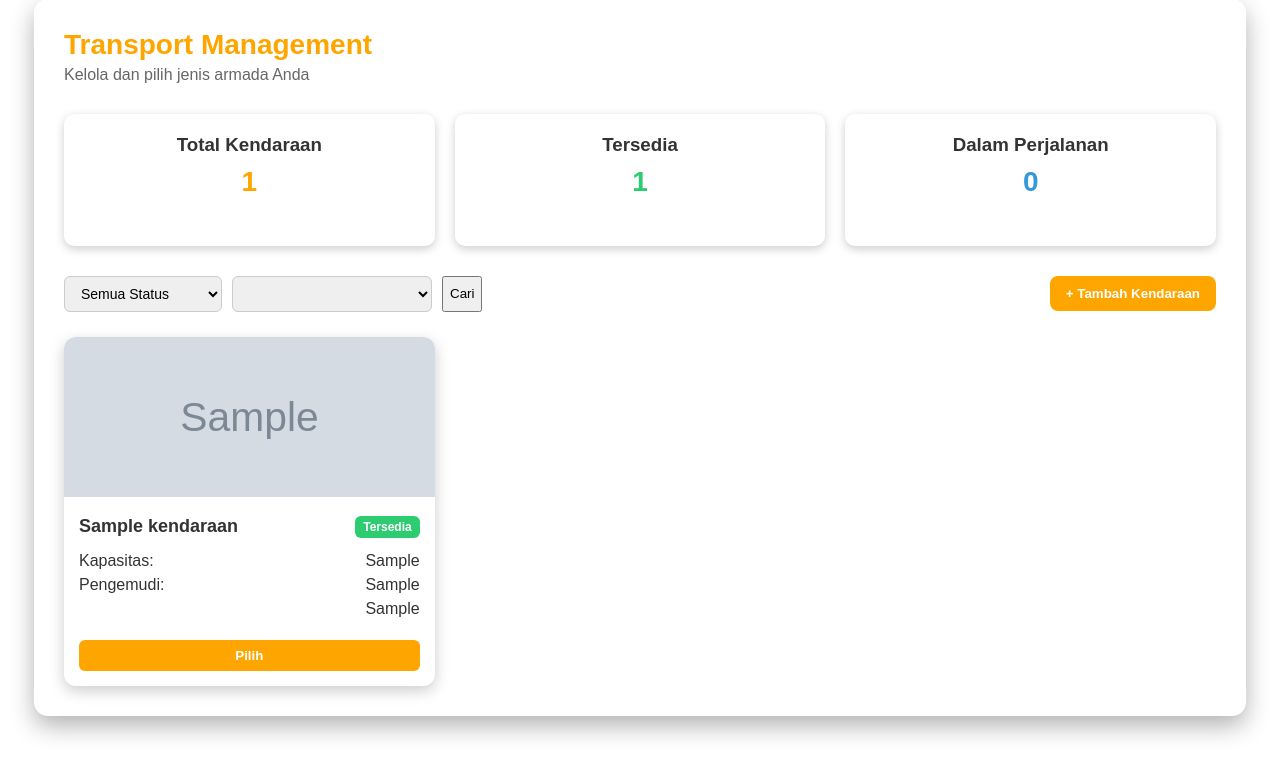
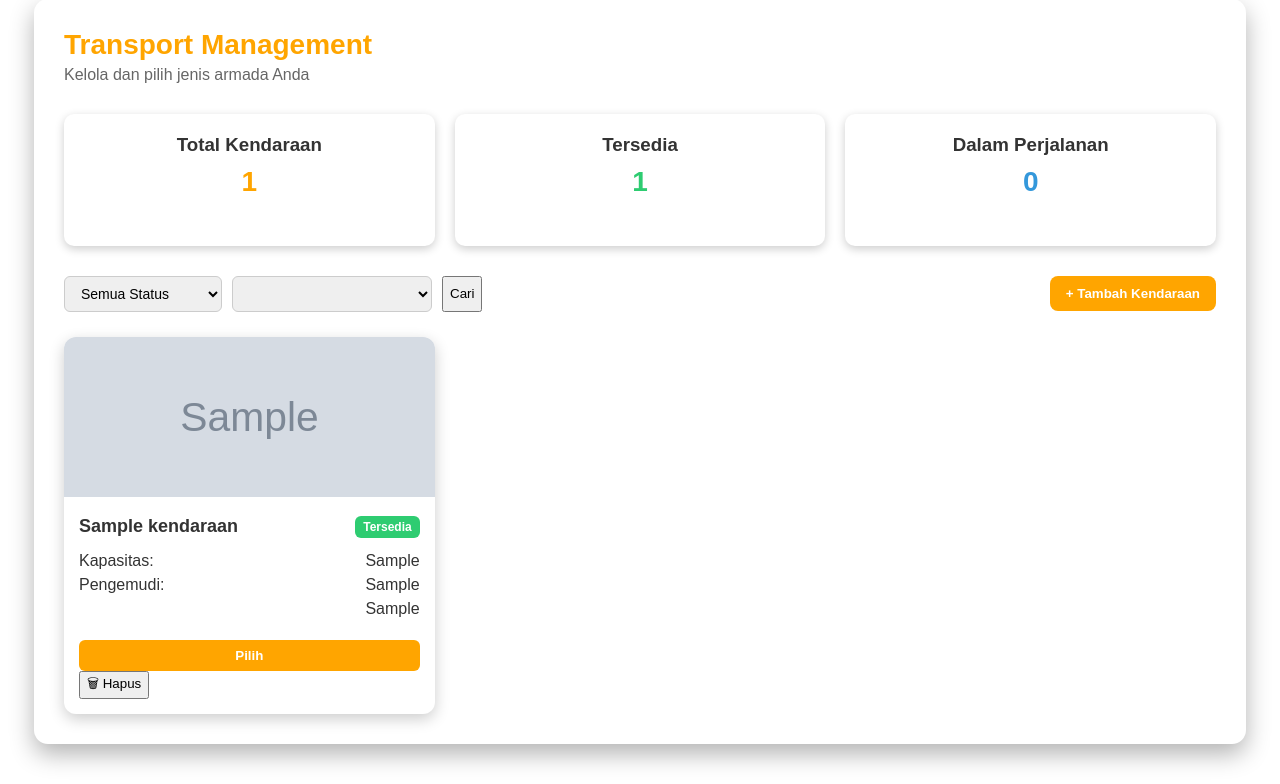
Before and after one commit to laylaksmn/supplygo, a PHP site: page /transport.php in a window 1280 px wide. Shown: the part 124-908 px from the top of the page. Before the commit the page ends 861 px from the top, so only its background shows below. Run offline with PHP 8.4, Linux system fonts and the light colour scheme; tables that the repository leaves empty or names only in its code hold one stand-in row (values such as "Sample post"); grey boxes marked "Sample" are stand-in pictures.

Commit message:
Update transport.php

```diff
--- a/transport.php
+++ b/transport.php
@@ -3,9 +3,15 @@ include 'conn.php';
 
 if (isset($_GET['konfirmasi_id'])) {
     $id = $_GET['konfirmasi_id'];
-
     $mysqli->query("UPDATE kendaraan SET status='Dalam Perjalanan' WHERE kendaraan_id='$id'");
     header("Location: tracking.php?kendaraan_id=$id");
+    exit();
+}
+
+if (isset($_GET['hapus_id'])) {
+    $hapusId = $_GET['hapus_id'];
+    $mysqli->query("DELETE FROM kendaraan WHERE kendaraan_id='$hapusId'");
+    header("Location: transport.php");
     exit();
 }
 
@@ -127,6 +133,11 @@ $tipeResult = $mysqli->query("SELECT DISTINCT type FROM kendaraan");
                     <button type="submit" class="btn-pilih">Pilih</button>
                   </form>
                 <?php endif; ?>
+
+                <form method="GET" action="transport.php" class="delete-form" onsubmit="return confirm('Yakin ingin menghapus kendaraan ini?');">
+                  <input type="hidden" name="hapus_id" value="<?php echo $kendaraan['kendaraan_id']; ?>">
+                  <button type="submit" class="btn-hapus">🗑 Hapus</button>
+                </form>
               </div>
             </div>
           <?php endwhile; ?>
```
